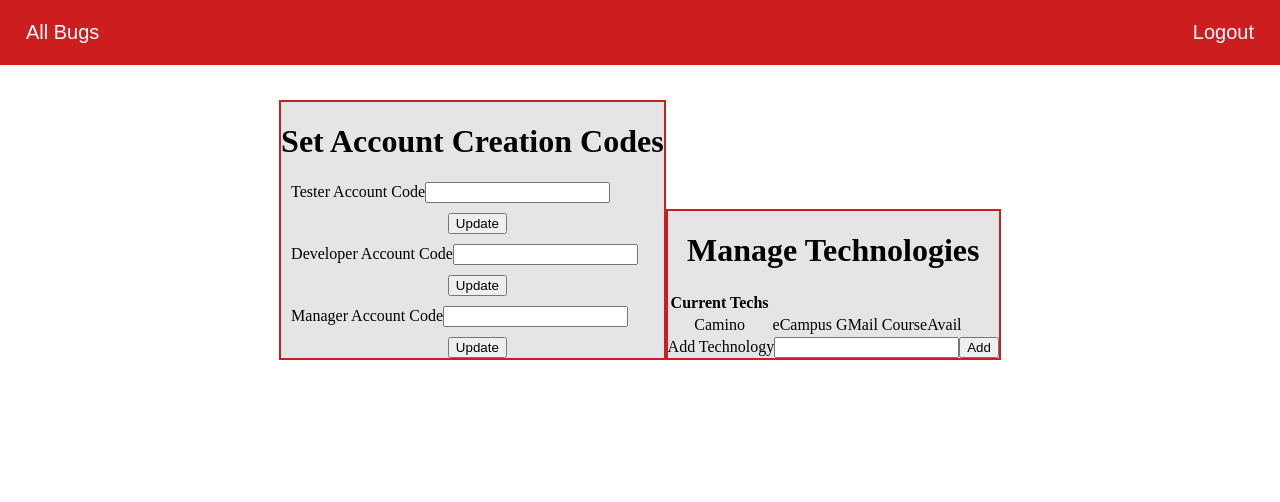
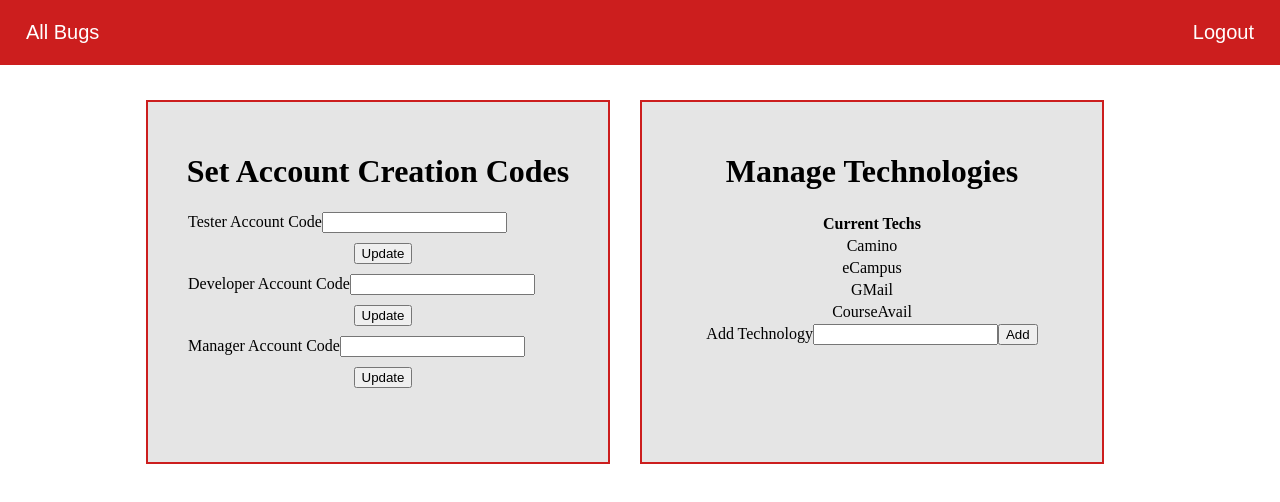
Before and after one commit to MattyJ10/BugReporter, an Angular app in the folder Coen174Frontend/: page /#/dashboard in a window 1280 px wide. Shown: the top 502 px of the page. Built offline with nearby package versions, Linux system fonts and the light colour scheme.

Commit message:
“updates”

```diff
--- a/Coen174Frontend/src/app/manager-dashboard/manager-dashboard.component.css
+++ b/Coen174Frontend/src/app/manager-dashboard/manager-dashboard.component.css
@@ -6,8 +6,13 @@
 
 .dashboardItem {
 	display: inline-block;
-	background-color: #e5e5e5;
-	border: 2px solid #cc1e1e;
+    background-color: #e5e5e5;
+    border: 2px solid #cc1e1e;
+    padding: 30px;
+    vertical-align: top;
+    height: 300px;
+    width: 400px;
+    margin-right: 30px;
 }
 
 .accountCode {
@@ -23,3 +28,8 @@
 	margin: 0px auto;
 	margin-top: 10px;
 }
+
+table {
+	text-align: center;
+	margin: 0px auto;
+}
--- a/Coen174Frontend/src/app/manager-dashboard/manager-dashboard.component.html
+++ b/Coen174Frontend/src/app/manager-dashboard/manager-dashboard.component.html
@@ -25,8 +25,8 @@
 				<tr>
 					<th>Current Techs</th>
 				</tr>
-				<tr>
-					<td *ngFor="let tech of technologies">{{tech}}</td>
+				<tr *ngFor="let tech of technologies">
+					<td>{{tech}}</td>
 				</tr>
 			</table>
 			<label>Add Technology</label>
```
Also changed, not shown: 2 other files (tests, documents, lock files or other folders).
